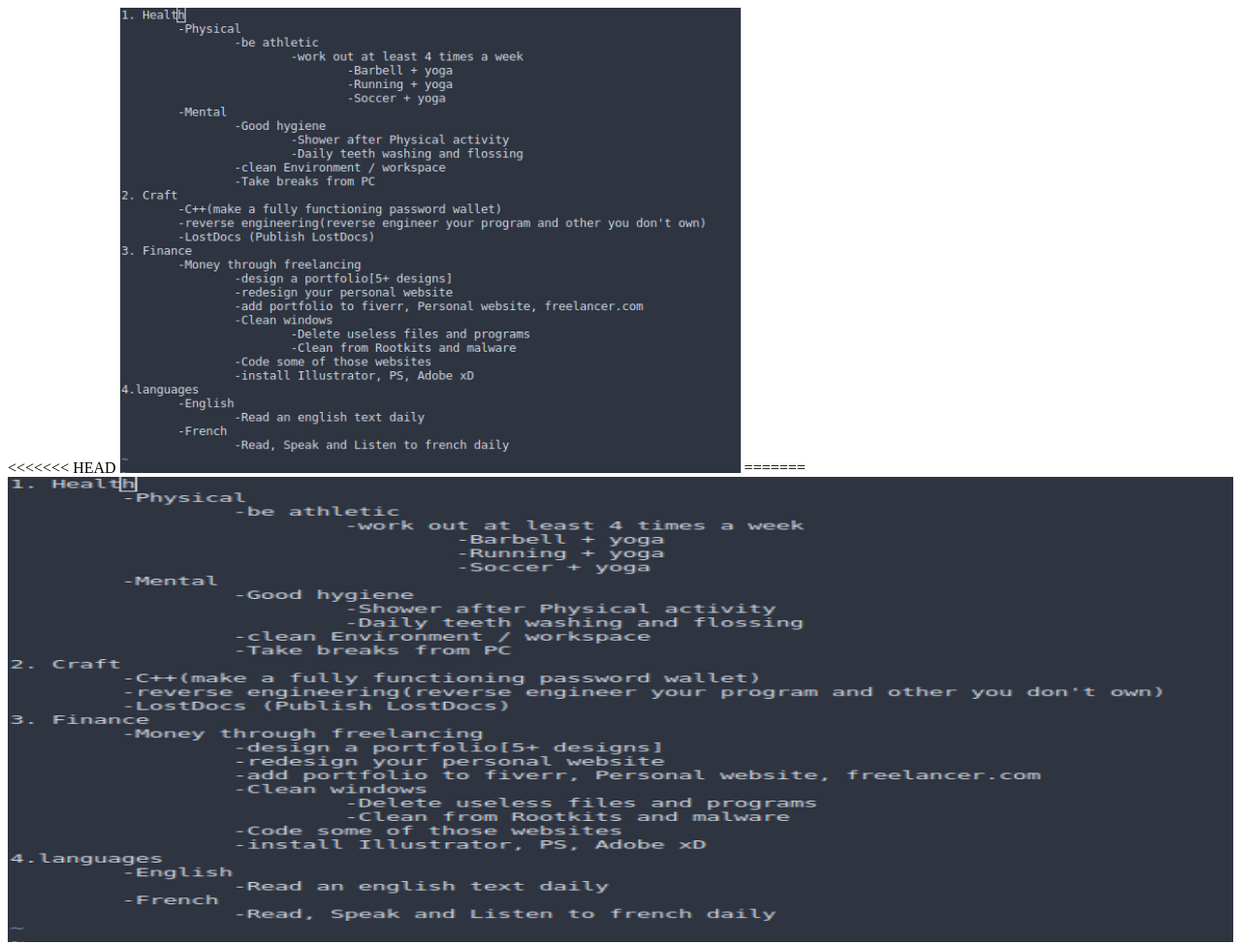
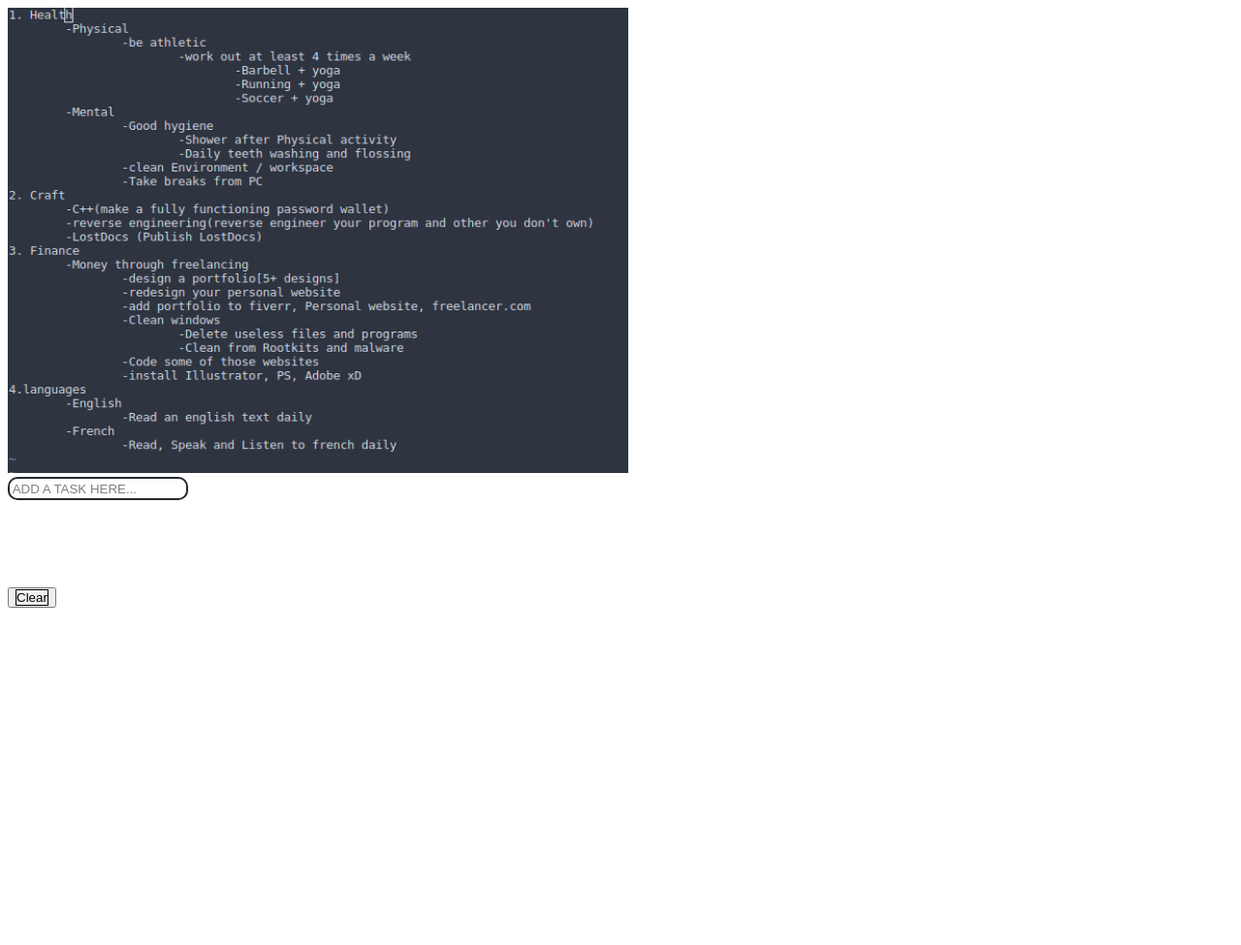
Before and after one commit to Xanas1252/todolist, a plain HTML site: page index.html in a window 1280 px wide. Shown: the top 975 px of the page at 97% size. After the commit the page ends 800 px from the top, so only its background shows below. Drawn offline with Linux system fonts and the light colour scheme.

Commit message:
fixed something

```diff
--- a/index.html
+++ b/index.html
@@ -14,13 +14,8 @@
 
 
 
-<<<<<<< HEAD
 	<img src="goals.png" style="width:80vh; height:60vh;">
-=======
 
-
-	<img src="goals.png" style="width:100%; height:60vh;">
->>>>>>> e73ba5240b1c5324568d80a290d438ce542f3a29
 
 
 
```
